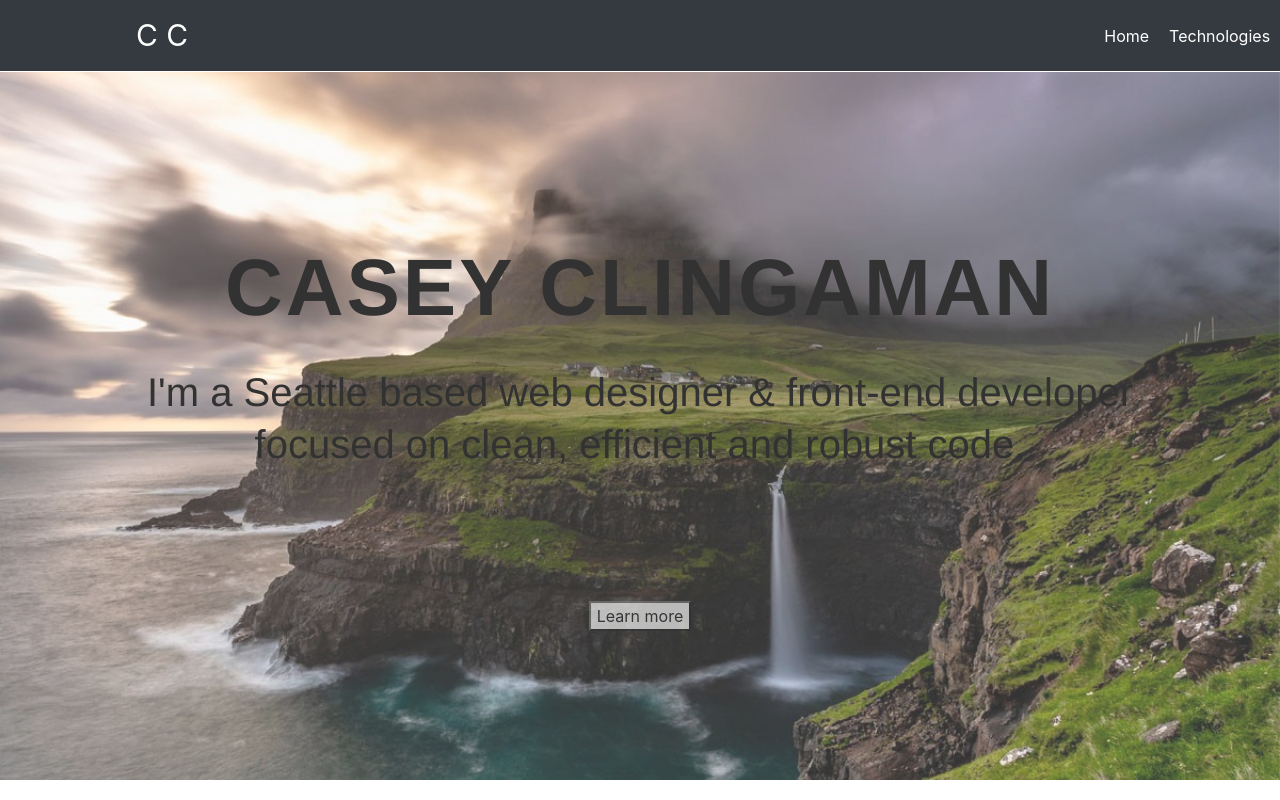
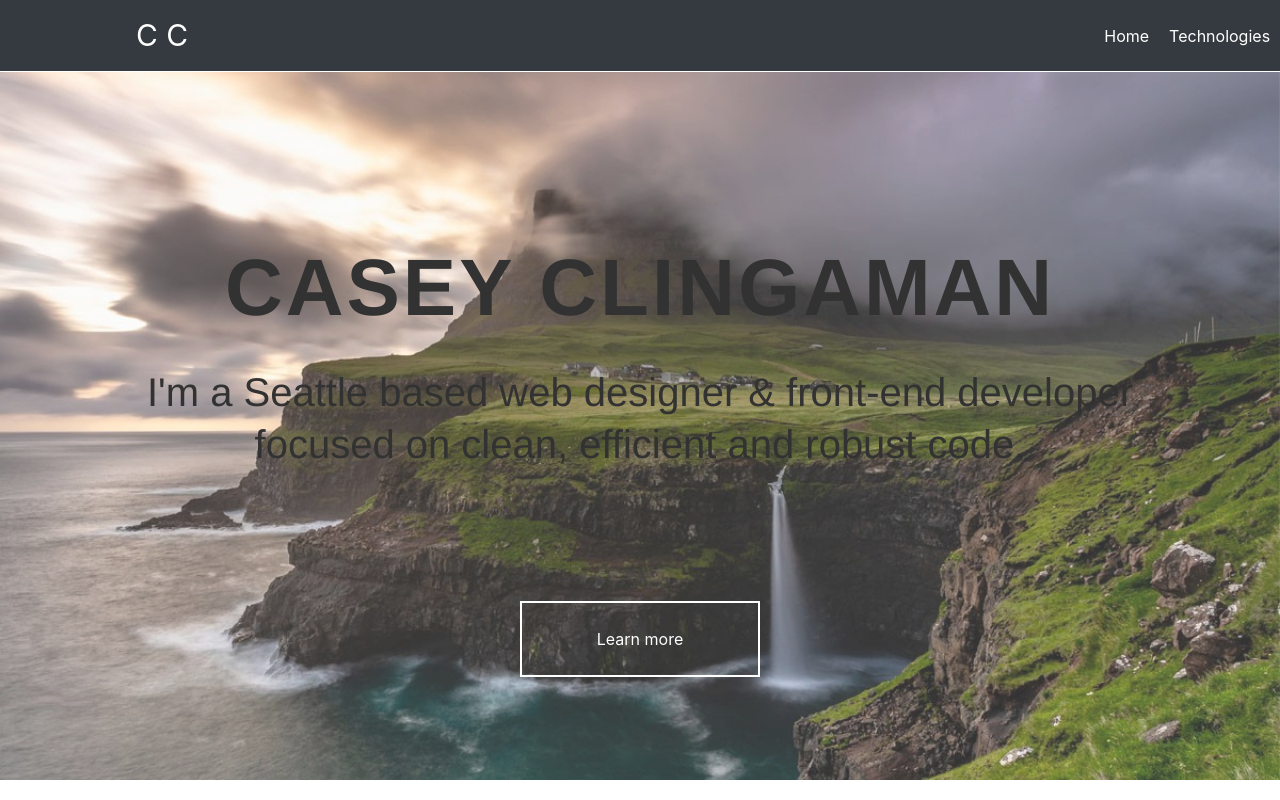
Before and after one commit to caseycling/portfolio, a React (Create React App) app in the folder client/: page / in a window 1280 px wide. Shown: the top 800 px of the page. Built offline with nearby package versions, Linux system fonts and the light colour scheme; a web font is replaced by a local one.

Commit message:
Added button to landing page

```diff
--- a/client/src/components/About/About.css
+++ b/client/src/components/About/About.css
@@ -36,3 +36,14 @@
       font-weight: bold;
       margin-top: 0%;
   }
+
+  button {
+    border-color: #fff;
+    border: 2px solid white;
+    background-color: transparent;
+    font-size: 50px;
+    color: #fff;
+    width: 20%;
+    font-size: 1em;
+    padding: 1.5em 0;
+  }
--- a/client/src/components/About/About.js
+++ b/client/src/components/About/About.js
@@ -11,7 +11,7 @@ const Home = () => {
 				<p style={{ margin: "30px 5%", fontSize: "40px",  fontFamily: '"Maison Neue", Helvetica Neue, Helvetica, Arial, sans-serif', textAlign: "center", lineHeight: "1.30769em" }}> I'm a Seattle based web designer & front-end developer focused on clean, efficient and robust code.</p>
 			</div>
 			<div style={{display: "flex", justifyContent: "center"}}>
-				<button style={{opacity: ".7"}}>Learn more</button>
+				<button style={{}}>Learn more</button>
 			</div>
 
 		</div>
```
